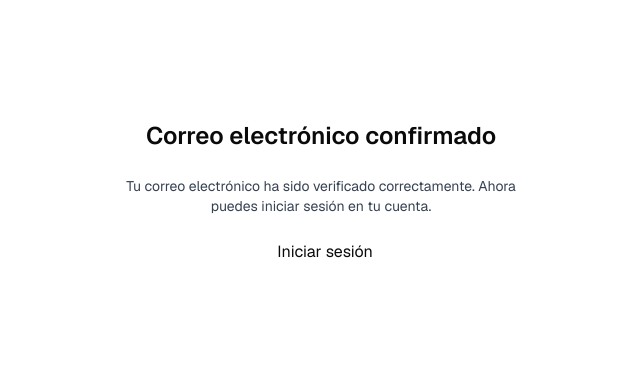
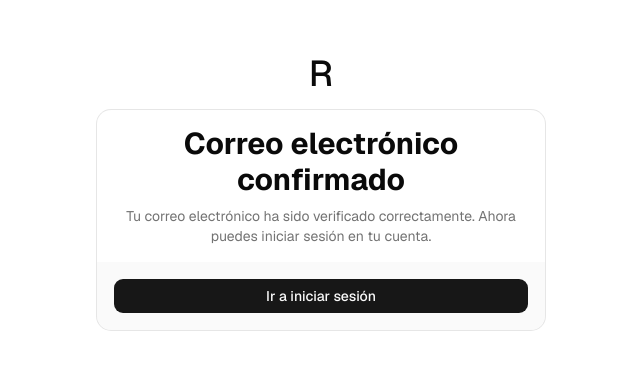
Before and after one commit to santiagogoncalvez/next-strapi-video-summary, a Next.js app in the folder frontend/: page /auth/signup-success in a window 1280 px wide. Shown: the part 208-578 px from the top of the page, without its empty margins (319-959 px from the left). Built offline with nearby package versions, Linux system fonts and the light colour scheme.

Commit message:
style(ui): eliminar borde de footer, unificar bordes y estandarizar estilos de acciones en formularios

```diff
--- a/frontend/app/auth/confirm-email/page.tsx
+++ b/frontend/app/auth/confirm-email/page.tsx
@@ -1,16 +1,30 @@
+import Logo from "@/components/Logo";
+import {
+   Card,
+   CardDescription,
+   CardHeader,
+   CardTitle,
+} from "@/components/ui/card";
+import { SIGN_IN_FORM_STYLES } from "@/constants/styles";
+
 export default function ConfirmEmail() {
    return (
-      <div className="flex min-h-screen items-center justify-center px-4">
-         <div className="w-full max-w-md p-6 space-y-6   text-center">
-            <h2 className="text-2xl font-semibold">
-               Confirma tu correo electrónico
-            </h2>
-            <p className="text-gray-700 text-sm">
-               Confirma tu correo electrónico. Hemos enviado un enlace de
-               confirmación a tu dirección de correo electrónico. Por favor,
-               revisa tu bandeja de entrada y haz clic en el enlace para
-               verificar tu cuenta antes de iniciar sesión.
-            </p>
+      <div className={SIGN_IN_FORM_STYLES.container}>
+         <Logo />
+         <div className="w-full">
+            <Card>
+               <CardHeader className={SIGN_IN_FORM_STYLES.header}>
+                  <CardTitle className={SIGN_IN_FORM_STYLES.title}>
+                     Confirma tu correo electrónico
+                  </CardTitle>
+                  <CardDescription className="text-center">
+                     Confirma tu correo electrónico. Hemos enviado un enlace de
+                     confirmación a tu dirección de correo electrónico. Por
+                     favor, revisa tu bandeja de entrada y haz clic en el enlace
+                     para verificar tu cuenta antes de iniciar sesión.
+                  </CardDescription>
+               </CardHeader>
+            </Card>
          </div>
       </div>
    );
--- a/frontend/app/auth/signup-success/page.tsx
+++ b/frontend/app/auth/signup-success/page.tsx
@@ -1,22 +1,52 @@
-import { SIGN_UP_FORM_STYLES } from "@/constants/styles";
+import Logo from "@/components/Logo";
+import {
+   Card,
+   CardDescription,
+   CardFooter,
+   CardHeader,
+   CardTitle,
+} from "@/components/ui/card";
+import {
+   BUTTON_VARIANTS,
+   SIGN_IN_FORM_STYLES,
+   SIGN_UP_FORM_STYLES,
+} from "@/constants/styles";
+import { cn } from "@/lib/utils";
 import Link from "next/link";
 
 export default function EmailConfirmed() {
    return (
-      <div className="flex min-h-screen items-center justify-center px-4">
-         <div className="w-full max-w-md p-6 space-y-6 rounded-lg  text-center">
-            <h2 className="text-2xl font-semibold">
-               Correo electrónico confirmado
-            </h2>
+      <div className={SIGN_IN_FORM_STYLES.container}>
+         <Logo />
+         <div className="w-full">
+            <Card>
+               <CardHeader className={SIGN_IN_FORM_STYLES.header}>
+                  <CardTitle className={SIGN_IN_FORM_STYLES.title}>
+                     Correo electrónico confirmado
+                  </CardTitle>
+                  <CardDescription className="text-center">
+                     Tu correo electrónico ha sido verificado correctamente.
+                     Ahora puedes iniciar sesión en tu cuenta.
+                  </CardDescription>
+               </CardHeader>
+               <CardFooter
 
-            <p className="text-gray-700 text-sm">
-               Tu correo electrónico ha sido verificado correctamente. Ahora
-               puedes iniciar sesión en tu cuenta.
-            </p>
-
-            <Link className={SIGN_UP_FORM_STYLES.link} href="/auth/login">
-               Iniciar sesión
-            </Link>
+                  className={`${SIGN_IN_FORM_STYLES.footer} ${SIGN_IN_FORM_STYLES.fieldGroup}`}
+               >
+                  <Link
+                     className={cn(
+                        BUTTON_VARIANTS({
+                           variant: "default",
+                           size: "lg",
+                           className: "w-full"
+                        }),
+                     )}
+                     href="/auth/login"
+                  >
+                     Ir a iniciar sesión
+                  </Link>
+               </CardFooter>
+            </Card>
          </div>
       </div>
    );
--- a/frontend/components/NavBar.tsx
+++ b/frontend/components/NavBar.tsx
@@ -1,10 +1,9 @@
 import { BUTTON_VARIANTS } from "@/constants/styles";
 import { NavBarLinks } from "@/lib/definitions";
 import { cn } from "@/lib/utils";
-import clsx from "clsx";
 import Link from "next/link";
 
-const styles = "text-base font-medium px-6 py-6 ";
+const styles = "text-base font-medium px-4 py-6 ";
 
 interface Props extends NavBarLinks {
    isHero?: boolean;
--- a/frontend/components/sign-up-form.tsx
+++ b/frontend/components/sign-up-form.tsx
@@ -39,7 +39,7 @@ export function SignupForm() {
 
    return (
       <div className={SIGN_UP_FORM_STYLES.container}>
-         <Logo/>
+         <Logo />
          <form className="w-full" action={formAction}>
             <Card>
                <CardHeader className={SIGN_UP_FORM_STYLES.header}>
@@ -101,20 +101,27 @@ export function SignupForm() {
                <CardFooter
                   className={`${SIGN_UP_FORM_STYLES.footer} ${SIGN_UP_FORM_STYLES.fieldGroup}`}
                >
-                  <Button className={`${SIGN_UP_FORM_STYLES.button}`}>
+                  <Button
+                     className={`${SIGN_UP_FORM_STYLES.button} `}
+                     size="lg"
+                  >
                      Crear cuenta
                   </Button>
                   {formState.strapiErrors && (
                      <FormError error={[formState.strapiErrors.message]} />
                   )}
+
+                  <div className={SIGN_UP_FORM_STYLES.prompt}>
+                     ¿Tienes una cuenta?
+                     <Link
+                        className={SIGN_UP_FORM_STYLES.link}
+                        href="/auth/login"
+                     >
+                        Iniciar sesión
+                     </Link>
+                  </div>
                </CardFooter>
             </Card>
-            <div className={SIGN_UP_FORM_STYLES.prompt}>
-               ¿Tienes una cuenta?
-               <Link className={SIGN_UP_FORM_STYLES.link} href="/auth/login">
-                  Iniciar sesión
-               </Link>
-            </div>
          </form>
       </div>
    );
--- a/frontend/components/ui/card.tsx
+++ b/frontend/components/ui/card.tsx
@@ -84,7 +84,7 @@ function CardFooter({ className, ...props }: React.ComponentProps<"div">) {
     <div
       data-slot="card-footer"
       className={cn(
-        "flex items-center rounded-b-xl border-t bg-muted/50 p-4 group-data-[size=sm]/card:p-3",
+        "flex items-center rounded-b-xl border-t-0 bg-muted/50 p-4 group-data-[size=sm]/card:p-3",
         className
       )}
       {...props}
--- a/frontend/components/ui/input.tsx
+++ b/frontend/components/ui/input.tsx
@@ -8,12 +8,12 @@ function Input({ className, type, ...props }: React.ComponentProps<"input">) {
         type={type}
         data-slot="input"
         className={cn(
-        "h-8 w-full min-w-0 rounded-lg border border-input bg-transparent px-2.5 py-1 text-base transition-colors outline-none file:inline-flex file:h-6 file:border-0 file:bg-transparent file:text-sm file:font-medium file:text-foreground placeholder:text-muted-foreground focus-visible:border-ring focus-visible:ring-3 focus-visible:ring-ring/50 disabled:pointer-events-none disabled:cursor-not-allowed disabled:bg-input/50 disabled:opacity-50 aria-invalid:border-destructive aria-invalid:ring-3 aria-invalid:ring-destructive/20 md:text-sm dark:bg-input/30 dark:disabled:bg-input/80 dark:aria-invalid:border-destructive/50 dark:aria-invalid:ring-destructive/40",
-        className
+           "h-8 w-full min-w-0 rounded-lg border border-foreground/10 bg-transparent px-2.5 py-1 text-base transition-colors outline-none file:inline-flex file:h-6 file:border-0 file:bg-transparent file:text-sm file:font-medium file:text-foreground placeholder:text-muted-foreground focus-visible:border-ring focus-visible:ring-3 focus-visible:ring-ring/50 disabled:pointer-events-none disabled:cursor-not-allowed disabled:bg-input/50 disabled:opacity-50 aria-invalid:border-destructive aria-invalid:ring-3 aria-invalid:ring-destructive/20 md:text-sm dark:bg-input/30 dark:disabled:bg-input/80 dark:aria-invalid:border-destructive/50 dark:aria-invalid:ring-destructive/40",
+           className,
         )}
         {...props}
      />
-  )
+  );
 }
 
 export { Input }
--- a/frontend/constants/styles.ts
+++ b/frontend/constants/styles.ts
@@ -8,7 +8,7 @@ export const BUTTON_VARIANTS = cva(
             variant: {
                 default: "bg-primary text-primary-foreground [a]:hover:bg-primary/80",
                 outline:
-                    "border-border bg-background hover:bg-muted hover:text-foreground aria-expanded:bg-muted aria-expanded:text-foreground dark:border-input dark:bg-input/30 dark:hover:bg-input/50",
+                    "border-foreground/10 bg-background hover:bg-muted hover:text-foreground aria-expanded:bg-muted aria-expanded:text-foreground dark:border-input dark:bg-input/30 dark:hover:bg-input/50",
                 secondary:
                     "bg-secondary text-secondary-foreground hover:bg-secondary/80 aria-expanded:bg-secondary aria-expanded:text-secondary-foreground",
                 ghost:
@@ -43,10 +43,10 @@ export const SIGN_UP_FORM_STYLES = {
    header: "space-y-1",
    title: "text-3xl font-bold text-center",
    content: "space-y-4",
-   fieldGroup: "space-y-2",
+   fieldGroup: "space-y-4",
    footer: "flex flex-col",
    button: "w-full",
-   prompt: "mt-4 text-center text-sm",
+   prompt: "mt-0 text-center text-sm",
    link: "ml-2",
 };
 
@@ -55,9 +55,9 @@ export const SIGN_IN_FORM_STYLES = {
    header: "space-y-1",
    title: "text-3xl font-bold text-center",
    content: "space-y-4",
-   fieldGroup: "space-y-2",
+   fieldGroup: "space-y-4",
    footer: "flex flex-col",
    button: "w-full",
-   prompt: "mt-4 text-center text-sm",
+   prompt: "mt-0 text-center text-sm",
    link: "ml-2",
 };
```
Also changed, not shown: frontend/components/sign-in-form.tsx (+21 -11 lines). Lines whose indentation alone changed are shown as unchanged.
